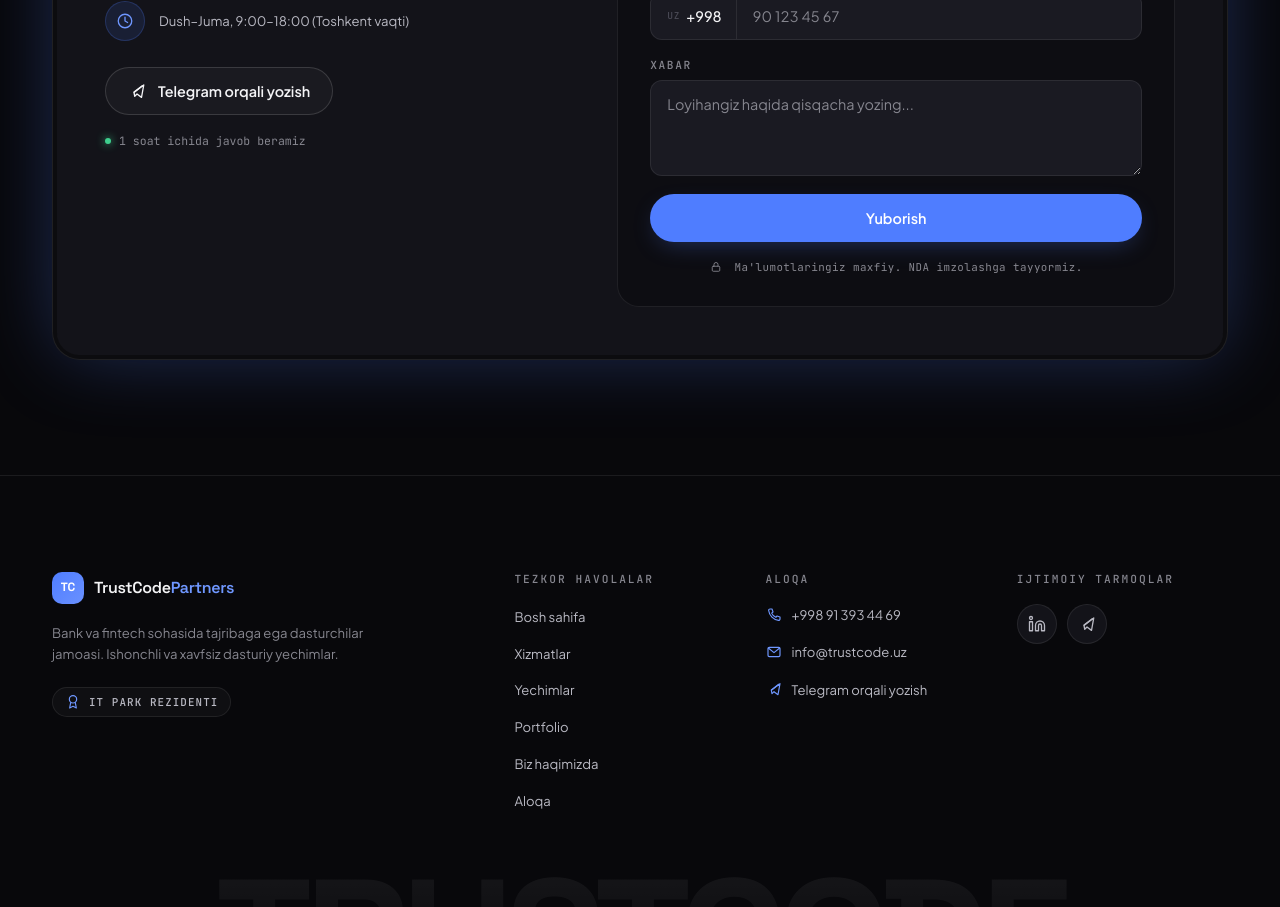
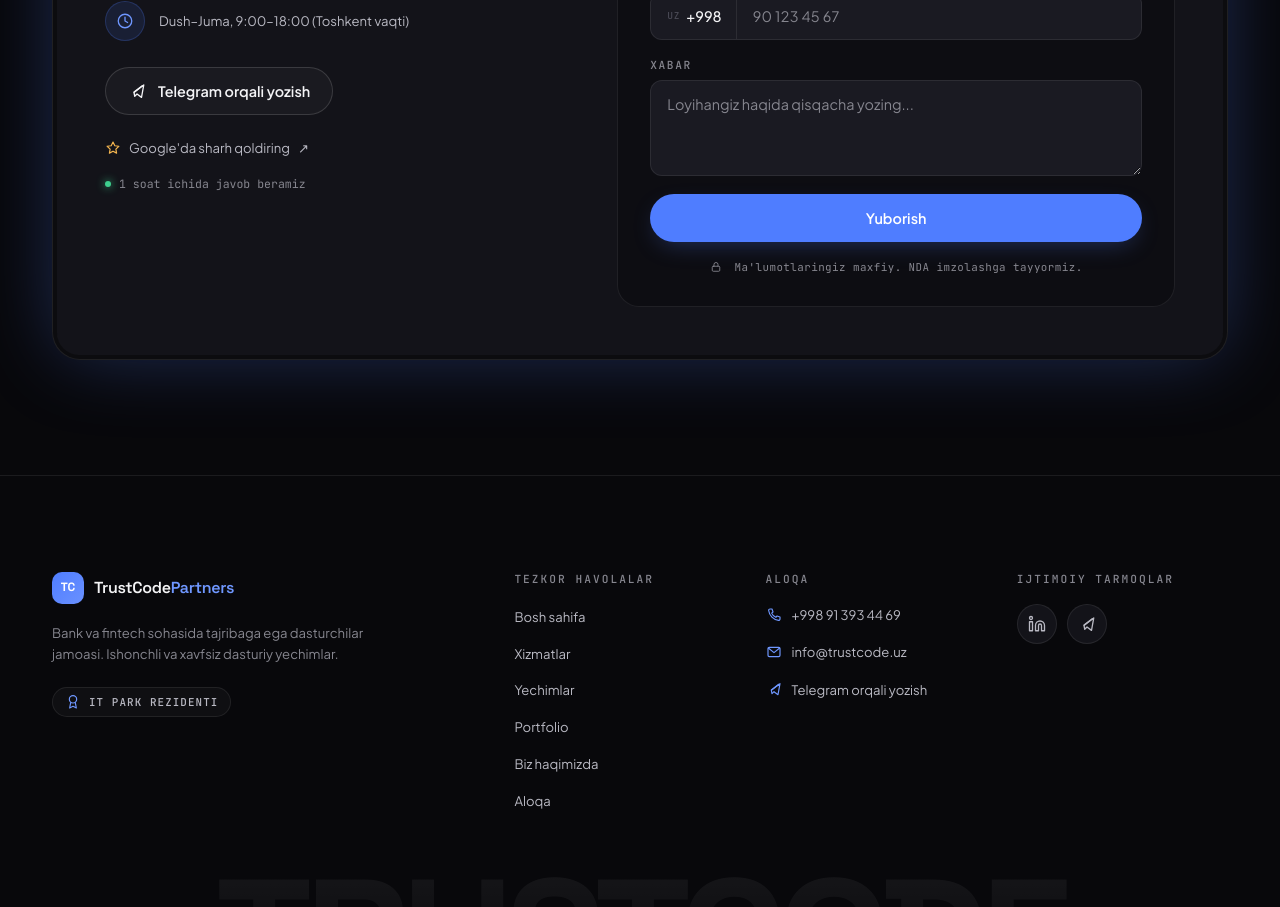
Before and after one commit to AOB-Creator/IT-Outsourcing-company, an Angular app: page /uz/contact in a window 1280 px wide. Shown: the part 880-1787 px from the top of the page. Built offline with nearby package versions, Linux system fonts and the light colour scheme.

Commit message:
Contact: add 'Leave a Google review' link
Links to the Google Business Profile review form (uz/ru/en label,
star icon in --star color).

Co-Authored-By: Claude Opus 5.5 <noreply@anthropic.com>
Claude-Session: https://claude.ai/code/session_01McWXH6f5VnjRVmC8SukMYy

```diff
--- a/src/app/core/contact-info.ts
+++ b/src/app/core/contact-info.ts
@@ -4,5 +4,6 @@ export const CONTACT = {
   phoneHref: 'tel:+998913934469',
   telegramUrl: 'https://t.me/+998913934469',
   email: 'info@trustcode.uz',
+  googleReviewUrl: 'https://g.page/r/CSQRPD3yHkiiECE/review',
   linkedinUrl: 'https://www.linkedin.com/company/145236310/',
 } as const;
--- a/src/app/core/i18n/locales/en.json
+++ b/src/app/core/i18n/locales/en.json
@@ -343,7 +343,8 @@
       "title": "Contact Information",
       "telegram": "Message us on Telegram",
       "hours": "Mon–Fri, 9:00–18:00 (Tashkent time)",
-      "responseTime": "We respond within 1 hour"
+      "responseTime": "We respond within 1 hour",
+      "review": "Leave us a Google review"
     }
   },
   "modal": {
--- a/src/app/core/i18n/locales/ru.json
+++ b/src/app/core/i18n/locales/ru.json
@@ -343,7 +343,8 @@
       "title": "Контактная информация",
       "telegram": "Написать в Telegram",
       "hours": "Пн–Пт, 9:00–18:00 (по времени Ташкента)",
-      "responseTime": "Отвечаем в течение 1 часа"
+      "responseTime": "Отвечаем в течение 1 часа",
+      "review": "Оставить отзыв в Google"
     }
   },
   "modal": {
--- a/src/app/core/i18n/locales/uz.json
+++ b/src/app/core/i18n/locales/uz.json
@@ -343,7 +343,8 @@
       "title": "Bog'lanish ma'lumotlari",
       "telegram": "Telegram orqali yozish",
       "hours": "Dush–Juma, 9:00–18:00 (Toshkent vaqti)",
-      "responseTime": "1 soat ichida javob beramiz"
+      "responseTime": "1 soat ichida javob beramiz",
+      "review": "Google'da sharh qoldiring"
     }
   },
   "modal": {
--- a/src/app/pages/contact/contact.component.html
+++ b/src/app/pages/contact/contact.component.html
@@ -32,6 +32,10 @@
 
           <a class="btn btn--ghost btn--lg telegram-btn" [href]="info.telegramUrl" target="_blank" rel="noopener">
             <app-icon name="telegram" [size]="18" /> {{ i18n.t('contact.info.telegram') }}
+          </a>
+
+          <a class="contact-info__review" [href]="info.googleReviewUrl" target="_blank" rel="noopener">
+            <app-icon name="star" [size]="16" /> {{ i18n.t('contact.info.review') }} <span aria-hidden="true">↗</span>
           </a>
 
           <p class="contact-info__response">
--- a/src/app/pages/contact/contact.component.scss
+++ b/src/app/pages/contact/contact.component.scss
@@ -80,3 +80,17 @@
 
 .form-status--success { color: var(--success); background: rgba(62, 207, 142, 0.1); }
 .form-status--error { color: #f16a6a; background: rgba(241, 106, 106, 0.1); }
+
+.contact-info__review {
+  display: inline-flex;
+  align-items: center;
+  gap: 8px;
+  margin-top: 4px;
+  font-size: var(--fs-sm);
+  color: var(--fg-2);
+  transition: color var(--dur-fast);
+
+  app-icon { color: var(--star); }
+  &:hover { color: var(--fg); }
+  &:focus-visible { outline: 2px solid var(--accent); outline-offset: 4px; border-radius: 4px; }
+}
--- a/src/app/shared/icon/icon.component.ts
+++ b/src/app/shared/icon/icon.component.ts
@@ -4,7 +4,7 @@ import { NgSwitch, NgSwitchCase } from '@angular/common';
 export type IconName =
   | 'layers' | 'cart' | 'shield' | 'check' | 'users' | 'lock' | 'sprint'
   | 'telegram' | 'phone' | 'mail' | 'arrow-right' | 'menu' | 'close'
-  | 'chevron-down' | 'clock' | 'award' | 'globe' | 'linkedin';
+  | 'chevron-down' | 'clock' | 'award' | 'globe' | 'linkedin' | 'star';
 
 @Component({
   selector: 'app-icon',
@@ -107,6 +107,10 @@ export type IconName =
           <path d="M12 7v5l3.5 2"></path>
         </ng-container>
 
+        <ng-container *ngSwitchCase="'star'">
+          <path d="m12 3 2.7 5.6 6.1.8-4.5 4.2 1.1 6.1L12 16.8l-5.4 2.9 1.1-6.1-4.5-4.2 6.1-.8L12 3Z"></path>
+        </ng-container>
+
         <ng-container *ngSwitchCase="'award'">
           <circle cx="12" cy="8" r="5.5"></circle>
           <path d="m8.5 13-1.5 8 5-2.5 5 2.5-1.5-8"></path>
```
